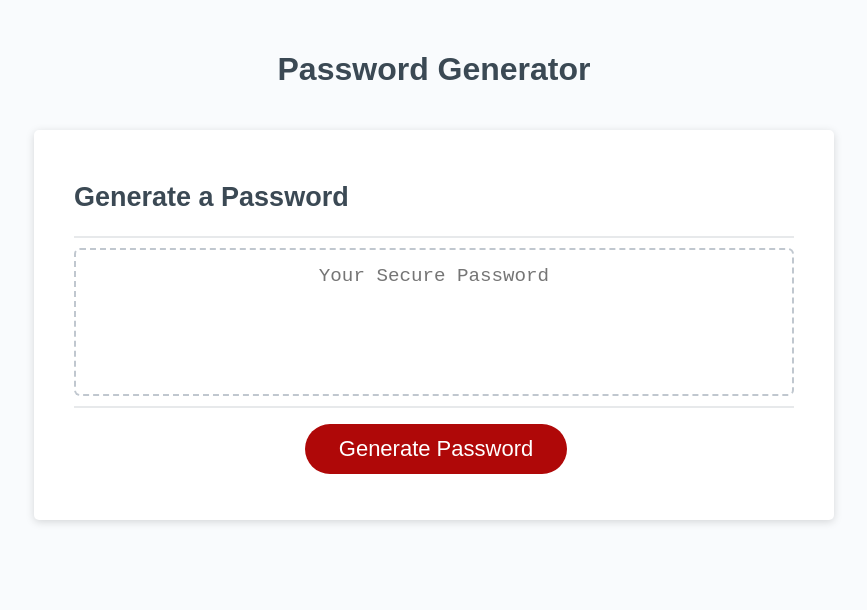
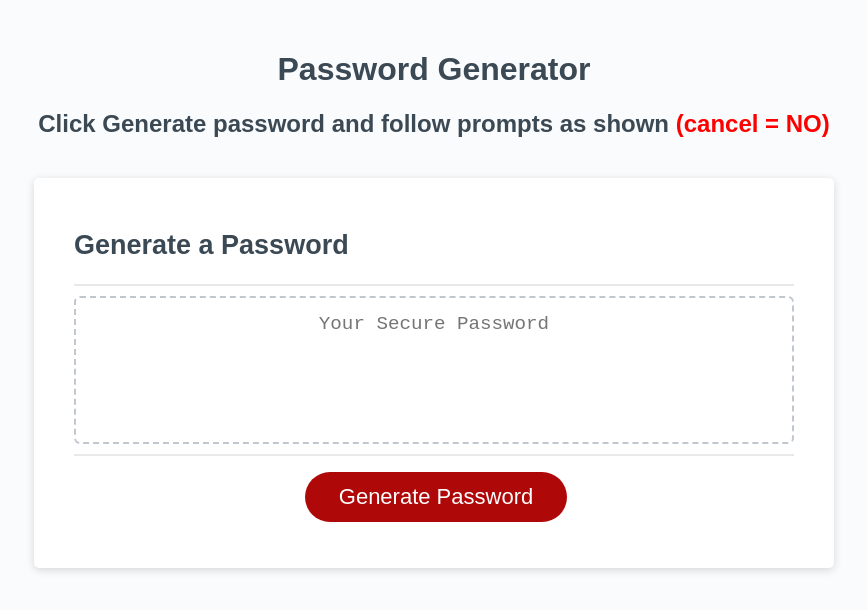
Before and after one commit to Derricklaff/Password-Generator, a plain HTML site: page index.html in a window 1280 px wide. Shown: the whole page, without its empty margins (206-1073 px from the left). Drawn offline with Linux system fonts and the light colour scheme.

Commit message:
added instructions in HTML and CSS

```diff
--- a/Assets/style.css
+++ b/Assets/style.css
@@ -21,6 +21,10 @@ body {
   padding-top: 30px;
   padding-left: 20px;
   padding-right: 20px;
+}
+
+span {
+  color: red;
 }
 
 header {
@@ -76,8 +80,7 @@ header {
   border: none;
   background-color: hsl(360, 91%, 36%);
   border-radius: 25px;
-  box-shadow: rgba(0, 0, 0, 0.1) 0px 1px 6px 0px rgba(0, 0, 0, 0.2) 0px 1px 1px
-    0px;
+  box-shadow: rgba(0, 0, 0, 0.1) 0px 1px 6px 0px rgba(0, 0, 0, 0.2) 0px 1px 1px 0px;
   color: hsl(0, 0%, 100%);
   display: inline-block;
   font-size: 22px;
--- a/index.html
+++ b/index.html
@@ -14,6 +14,7 @@
   <div class="wrapper">
     <header>
       <h1>Password Generator</h1>
+      <h2> Click Generate password and follow prompts as shown <span>(cancel = NO)</span></h2>
     </header>
     <div class="card">
       <div class="card-header">
```
